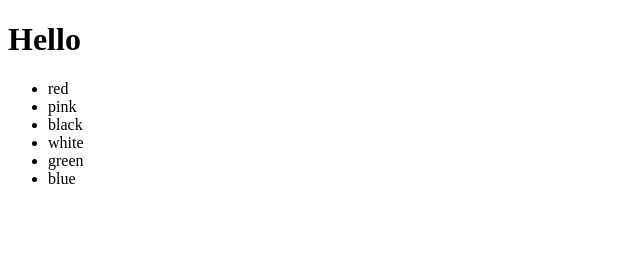
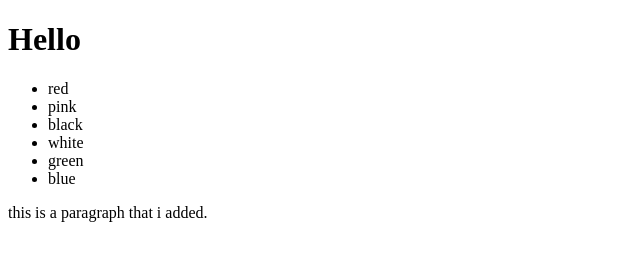
Before and after one commit to snailbob/dp-school-webdev, a plain HTML site: page index.html in a window 1280 px wide. Shown: the whole page, without its empty margins (0-640 px from the left). Drawn offline with Linux system fonts and the light colour scheme.

Commit message:
added paragraph

```diff
--- a/index.html
+++ b/index.html
@@ -16,5 +16,7 @@
         <li>green</li>
         <li>blue</li>
     </ul>
+
+    <p>this is a paragraph that i added.</p>
 </body>
 </html>
```
